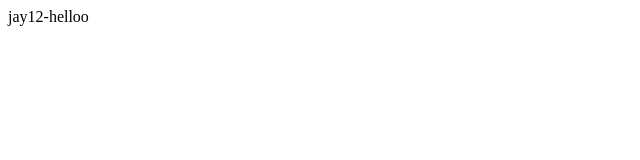
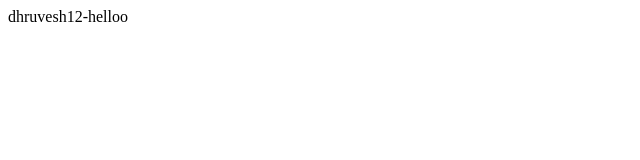
Before and after one commit to dhruvesh-sheladiya-itp/row22_capstone_task, a plain HTML site: page index.html in a window 1280 px wide. Shown: the full height of the page, 0-640 px from the left. Drawn offline with Linux system fonts and the light colour scheme.

Commit message:
Update index.html

```diff
--- a/index.html
+++ b/index.html
@@ -1,5 +1,5 @@
 <html>
     <head>
-        <p1>jay12-helloo</p1>
+        <p1>dhruvesh12-helloo</p1>
     </head>
 </html>
```
